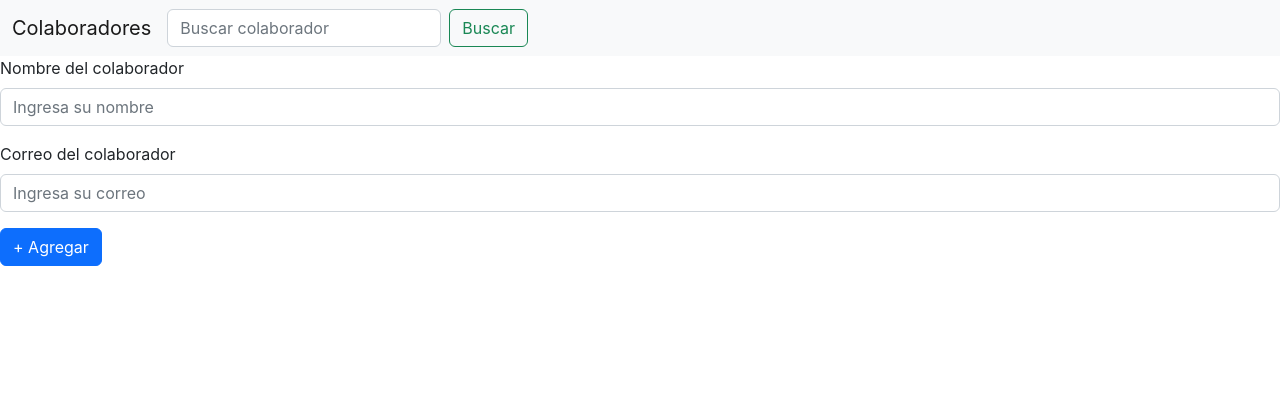
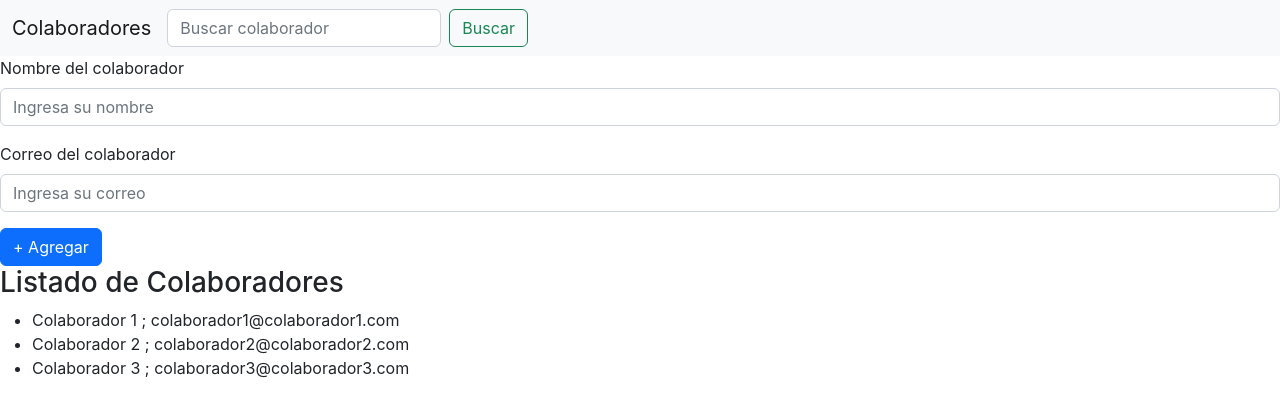
Before and after one commit to gpnarvaez/react3, a React (Create React App) app: page / in a window 1280 px wide. Shown: the top 416 px of the page. Built offline with nearby package versions, Linux system fonts and the light colour scheme.

Commit message:
mostrando bbdd de colaboradores en home

```diff
--- a/src/components/Colaboradores.jsx
+++ b/src/components/Colaboradores.jsx
@@ -9,6 +9,7 @@ import { BaseColaboradores } from "./BaseColaboradores";
 
 
 const Colaborador = () => {
+    const [listaColaboradores, setListaColaboradores] = useState(BaseColaboradores);
 
     return (
         <div>
@@ -36,7 +37,7 @@ return (
                 <Form>
                     <Form.Group className="mb-3" controlId="formBasicEmail">
                         <Form.Label>Nombre del colaborador</Form.Label>
-        <Form.Control type="email" placeholder="Ingresa su nombre" />
+                        <Form.Control type="type" placeholder="Ingresa su nombre" />
                     </Form.Group>
 
                     <Form.Group className="mb-3" controlId="formBasicPassword">
@@ -48,6 +49,19 @@ return (
                     </Button>
                 </Form>
             </div>
+
+            <div>
+                <h3>Listado de Colaboradores</h3>
+                <ul>
+                    {listaColaboradores.map(colaborador =>
+                    <li
+                    key={colaborador}> {colaborador.nombre} {" ; "} {colaborador.correo}
+                    </li>)}
+                </ul>
+            </div>
+
+
+
         </div>
 
     )
```
Lines whose indentation alone changed are shown as unchanged.
